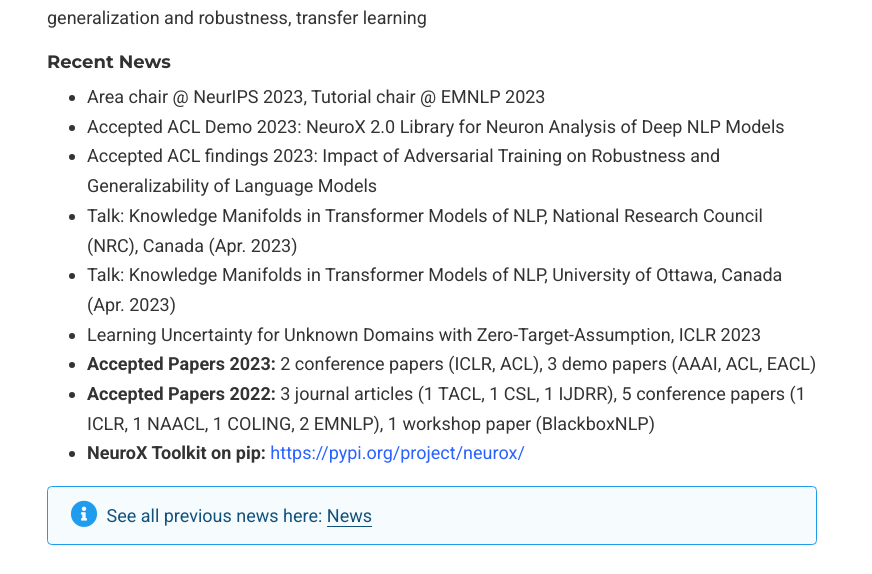
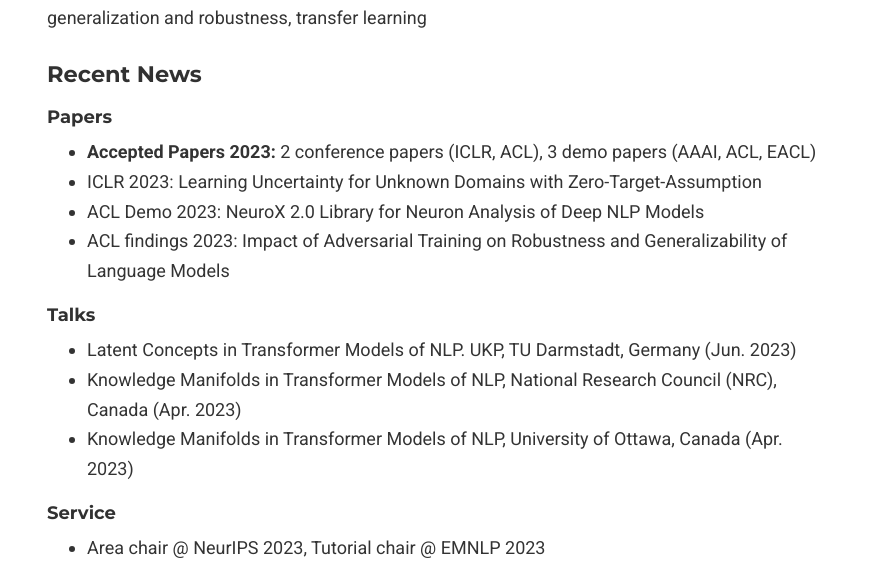
Before and after one commit to hsajjad/hsajjad.github.io, a plain HTML site: page index.html in a window 1280 px wide. Shown: the part 363-937 px from the top of the page, 408-1280 px from the left. Drawn offline with nearby package versions, Linux system fonts and the light colour scheme; some icons are missing.

Commit message:
talk update

```diff
--- a/index.html
+++ b/index.html
@@ -543,17 +543,36 @@
 * else: <span style="color:blue">hasaan.sajjad+general@gmail.com<span>
  -->
 
-<h4 id="recent-news">Recent News</h4>
+<p></p>
+
+<h3 id="recent-news">Recent News</h3>
+
+<h5 id="papers">Papers</h5>
+
+<ul>
+<li><strong>Accepted Papers 2023:</strong> 2 conference papers (ICLR, ACL), 3 demo papers (AAAI, ACL, EACL)</li>
+<li>ICLR 2023: Learning Uncertainty for Unknown Domains with Zero-Target-Assumption</li>
+<li>ACL Demo 2023: NeuroX 2.0 Library for Neuron Analysis of Deep NLP Models</li>
+<li>ACL findings 2023: Impact of Adversarial Training on Robustness and Generalizability of Language Models</li>
+</ul>
+
+<h5 id="talks">Talks</h5>
+
+<ul>
+<li>Latent Concepts in Transformer Models of NLP.  UKP, TU Darmstadt, Germany (Jun. 2023)</li>
+<li>Knowledge Manifolds in Transformer Models of NLP, National Research Council (NRC), Canada (Apr. 2023)</li>
+<li>Knowledge Manifolds in Transformer Models of NLP, University of Ottawa, Canada (Apr. 2023)</li>
+</ul>
+
+<h5 id="service">Service</h5>
 
 <ul>
 <li>Area chair @ NeurIPS 2023, Tutorial chair @ EMNLP 2023</li>
-<li>Accepted ACL Demo 2023: NeuroX 2.0 Library for Neuron Analysis of Deep NLP Models</li>
-<li>Accepted ACL findings 2023: Impact of Adversarial Training on Robustness and Generalizability of Language Models</li>
-<li>Talk: Knowledge Manifolds in Transformer Models of NLP, National Research Council (NRC), Canada (Apr. 2023)</li>
-<li>Talk: Knowledge Manifolds in Transformer Models of NLP, University of Ottawa, Canada (Apr. 2023)</li>
-<li>Learning Uncertainty for Unknown Domains with Zero-Target-Assumption, ICLR 2023</li>
-<li><strong>Accepted Papers 2023:</strong> 2 conference papers (ICLR, ACL), 3 demo papers (AAAI, ACL, EACL)</li>
-<li><strong>Accepted Papers 2022:</strong> 3 journal articles (1 TACL, 1 CSL, 1 IJDRR), 5 conference papers (1 ICLR, 1 NAACL, 1 COLING, 2 EMNLP), 1 workshop paper (BlackboxNLP)</li>
+</ul>
+
+<h5 id="misc">Misc</h5>
+
+<ul>
 <li><strong>NeuroX Toolkit on pip:</strong> <a href="https://pypi.org/project/neurox/" target="_blank">https://pypi.org/project/neurox/</a></li>
 </ul>
 
@@ -659,6 +678,7 @@
   <div class="col-12 col-lg-8">
 
     <ul>
+<li>Latent Concepts in Transformer Models of NLP.  UKP, TU Darmstadt, Germany (Jun. 2023)</li>
 <li>Knowledge Manifolds in Transformer Models of NLP, National Research Council (NRC), Canada (Apr. 2023)</li>
 <li>Knowledge Manifolds in Transformer Models of NLP, University of Ottawa, Canada (Apr. 2023)</li>
 <li>Analyzing Latent Concepts in Deep Neural Network Models of NLP. STCI Microsoft, India (Jun. 2022)</li>
--- a/index.xml
+++ b/index.xml
@@ -664,6 +664,7 @@
       <description>&lt;hr /&gt;
 
 &lt;ul&gt;
+&lt;li&gt;Latent Concepts in Transformer Models of NLP.  UKP, TU Darmstadt, Germany (Jun. 2023)&lt;/li&gt;
 &lt;li&gt;Knowledge Manifolds in Transformer Models of NLP, National Research Council (NRC), Canada (Apr. 2023)&lt;/li&gt;
 &lt;li&gt;Knowledge Manifolds in Transformer Models of NLP, University of Ottawa, Canada (Apr. 2023)&lt;/li&gt;
 &lt;li&gt;Analyzing Latent Concepts in Deep Neural Network Models of NLP. STCI Microsoft, India (Jun. 2022)&lt;/li&gt;
```
Also changed, not shown: authors/admin/index.html (+27 -8 lines), pages/talks/index.html (+3 -2 lines), index.json.
